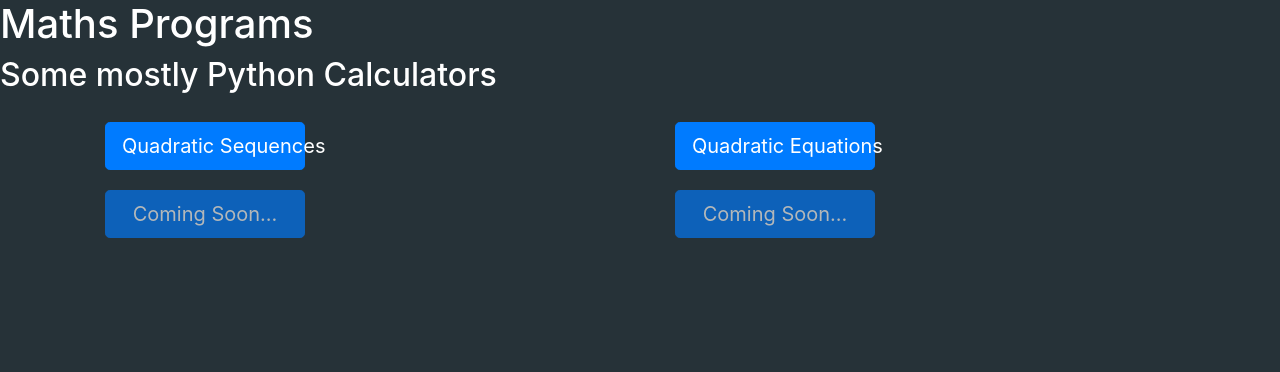
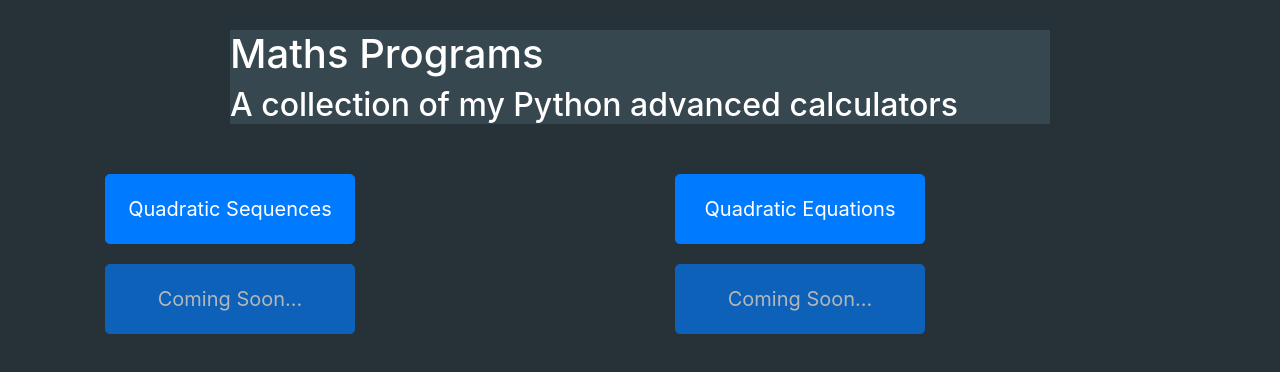
Before and after one commit to BenBJD/Pymaths, a website: page GUI/index.html in a window 1280 px wide. Drawn offline with nearby package versions, Linux system fonts and the light colour scheme.

Commit message:
Editing layout

```diff
--- a/GUI/index.html
+++ b/GUI/index.html
@@ -11,8 +11,10 @@
       <script src="https://stackpath.bootstrapcdn.com/bootstrap/4.1.1/js/bootstrap.min.js" integrity="sha384-smHYKdLADwkXOn1EmN1qk/HfnUcbVRZyYmZ4qpPea6sjB/pTJ0euyQp0Mk8ck+5T" crossorigin="anonymous"></script>
     </head>
     <body>
-      <h1>Maths Programs</h1>
-      <h2>Some mostly Python Calculators</h2>
+      <div id="titles">
+        <h1>Maths Programs</h1>
+        <h2>A collection of my Python advanced calculators</h2>
+      </div>
       <div class="menubuttons container">
           <div class="row">
               <div class="col">
--- a/GUI/main.css
+++ b/GUI/main.css
@@ -6,10 +6,18 @@ h1, h2 {
 h2 {
     font-size: 16px;
 }
-.container, .menubuttons, body, div {
+ body {
     background-color: #263238 !important;
 }
 .calcbutton {
-    margin: 20px 0 0 20px;
-    width: 200px;
+    margin: 0 0 20px 20px;
+    width: 250px;
+    height: 70px;
 }
+.container {
+    margin: 50px 350px;
+}
+#titles {
+    margin: 30px 230px;
+    background-color: #37474F;
+}
```
